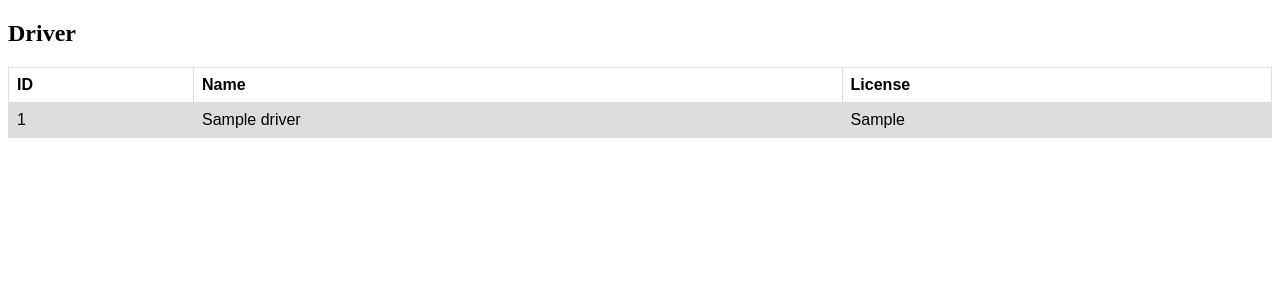
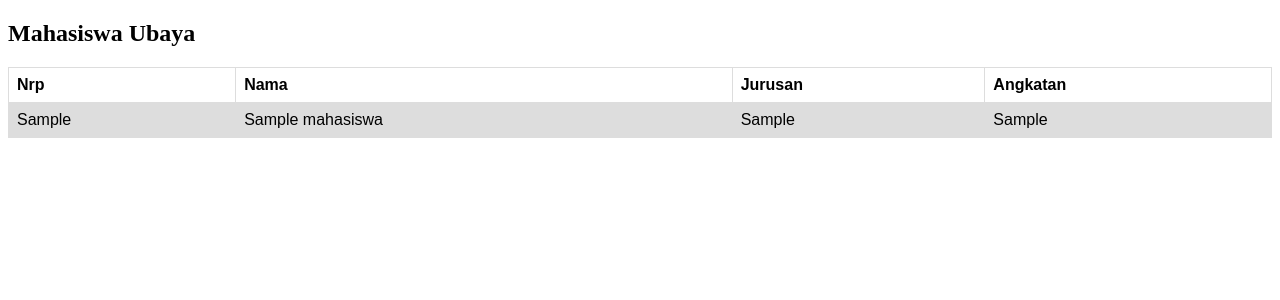
Before and after one commit to rizkyyusfian/isaubaya, a PHP site: page / in a window 1280 px wide. Shown: the top 300 px of the page. Run offline with PHP 8.4, Linux system fonts and the light colour scheme; tables that the repository leaves empty or names only in its code hold one stand-in row (values such as "Sample post").

Commit message:
Hasil Update commit

```diff
--- a/index.php
+++ b/index.php
@@ -26,16 +26,17 @@ require_once("database.php");
 ?>
 <body>
 
-  <h2>Driver</h2>
+  <h2>Mahasiswa Ubaya</h2>
 
   <table>
     <tr>
-      <th>ID</th>
-      <th>Name</th>
-      <th>License</th>
+      <th>Nrp</th>
+      <th>Nama</th>
+      <th>Jurusan</th>
+      <th>Angkatan</th
     </tr>
     <?php
-    $sql = "SELECT * FROM driver ORDER by name ASC";
+    $sql = "SELECT * FROM mahasiswa ORDER by nrp ASC";
     $result = $c->query($sql);
     if ($result->num_rows > 0) {
 
@@ -43,9 +44,10 @@ require_once("database.php");
       $i = 0;
       while ($obj = $result->fetch_assoc()) {
         echo '<tr>';
-        echo '<td>' . $obj['id'] . '</td>';
-        echo '<td>' . $obj['name'] . '</td>';
-        echo '<td>' . $obj['license'] . '</td>';
+        echo '<td>' . $obj['nrp'] . '</td>';
+        echo '<td>' . $obj['nama'] . '</td>';
+        echo '<td>' . $obj['jurusan'] . '</td>';
+        echo '<td>' . $obj['angkatan'] . '</td>';
       }
     } else {
       echo "Empty table.";
```
